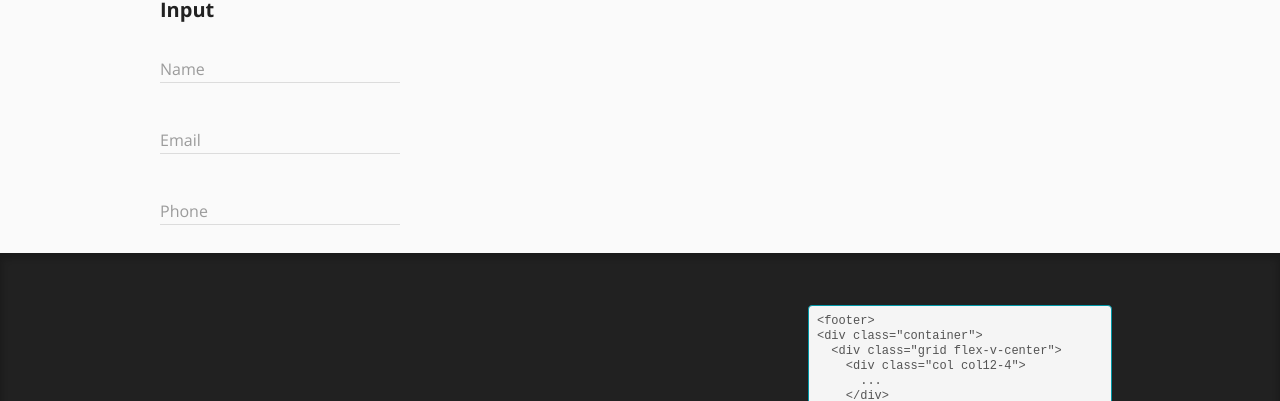
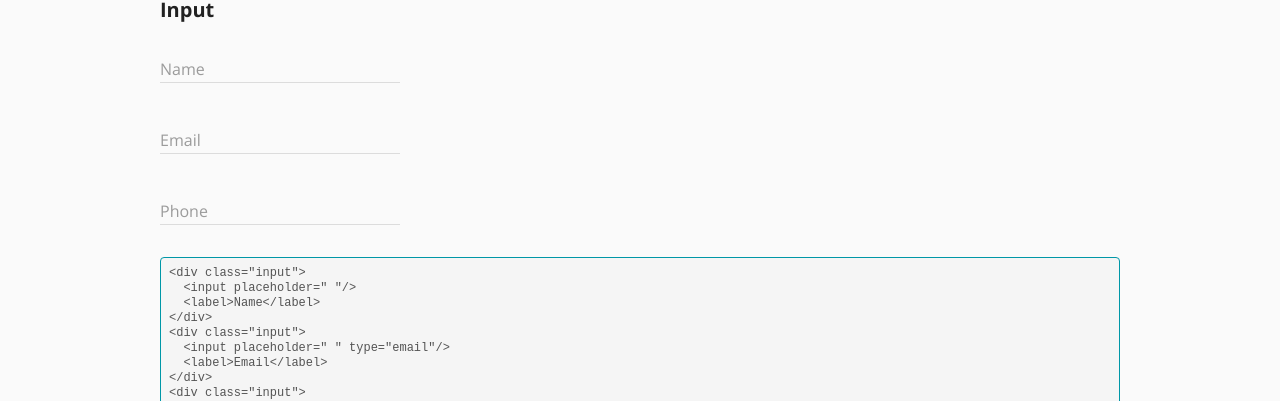
Before and after one commit to bulletcms/bullet-flash, a website: page serve/index.html in a window 1280 px wide. Shown: the part 9101-9502 px from the top of the page. Drawn offline with Linux system fonts and the light colour scheme.

Commit message:
document input markup

```diff
--- a/serve/index.html
+++ b/serve/index.html
@@ -491,6 +491,20 @@ best practice is to place container into content column--&gt;
           <input placeholder=" " type="tel"/>
           <label>Phone</label>
         </div>
+        <pre>
+&lt;div class="input"&gt;
+  &lt;input placeholder=" "/&gt;
+  &lt;label&gt;Name&lt;/label&gt;
+&lt;/div&gt;
+&lt;div class="input"&gt;
+  &lt;input placeholder=" " type="email"/&gt;
+  &lt;label&gt;Email&lt;/label&gt;
+&lt;/div&gt;
+&lt;div class="input"&gt;
+  &lt;input placeholder=" " type="tel"/&gt;
+  &lt;label&gt;Phone&lt;/label&gt;
+&lt;/div&gt;
+</pre>
       </div>
     </section>
 
```
Also changed, not shown: test/index.html (+14 -0 lines).
